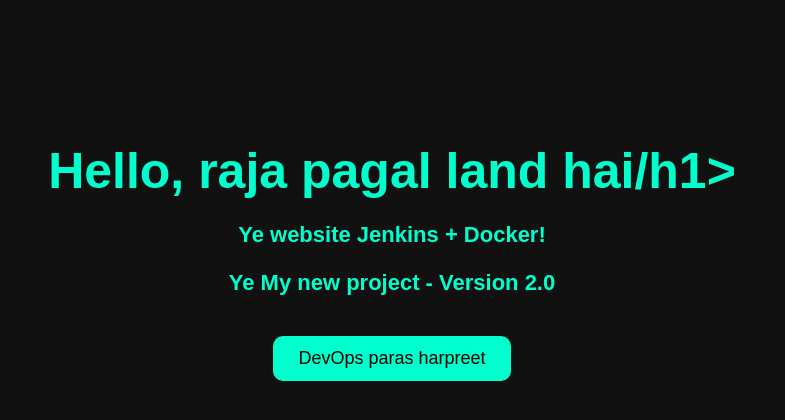
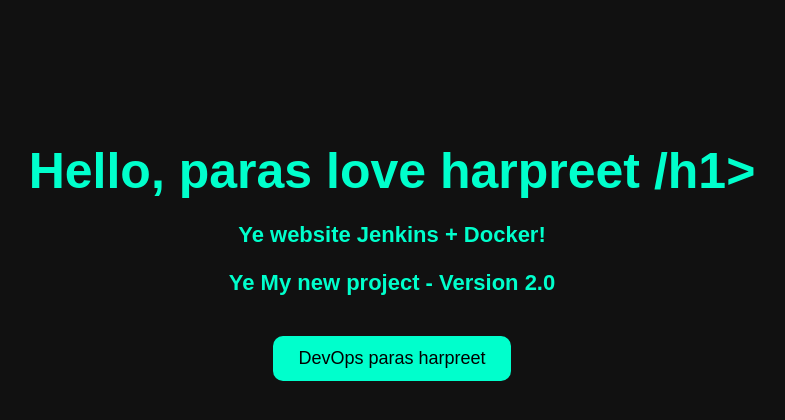
Before and after one commit to parasmalakar8/paras-website-new, a plain HTML site: page index.html in a window 1280 px wide. Shown: the whole page, without its empty margins (248-1033 px from the left). Drawn offline with Linux system fonts and the light colour scheme.

Commit message:
contant change

```diff
--- a/index.html
+++ b/index.html
@@ -1,7 +1,7 @@
 <!DOCTYPE html>
 <html>
 <head>
-<title>Paras Ki Website</title>
+<title>Paras Website</title>
 <style>
 body { background-color: #111; color: white; text-align: center; font-family: Arial; padding-top: 100px; }
 h1 { font-size: 50px; color: #00ffcc; }
@@ -10,7 +10,7 @@ button { padding: 12px 25px; font-size: 18px; background: #00ffcc; border: none;
 </style>
 </head>
 <body>
-<h1>Hello, raja pagal land hai/h1>
+<h1>Hello, paras love harpreet /h1>
 <p>Ye website Jenkins + Docker!</p>
 <p>Ye My new project - Version 2.0</p>
 <button>DevOps paras harpreet</button>
```
